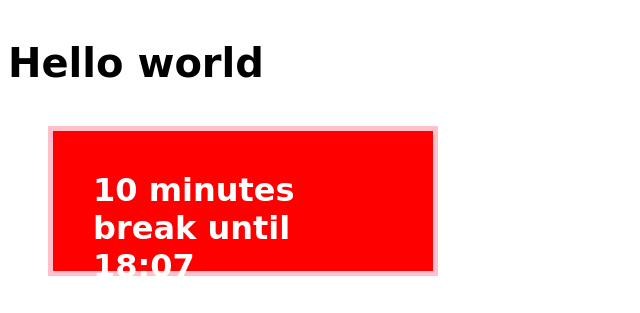
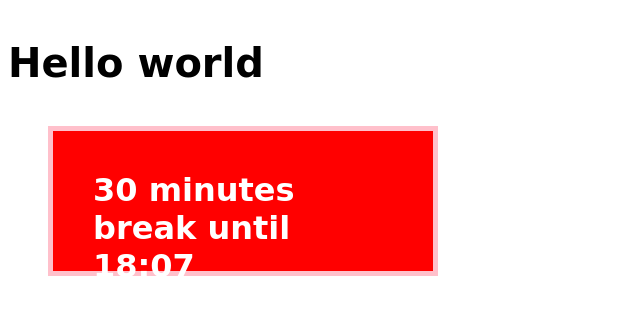
Before and after one commit to Hauly90/Hauly90.github.io, a plain HTML site: page index.html in a window 1280 px wide. Shown: the top 313 px of the page, 0-640 px from the left. Drawn offline with Linux system fonts and the light colour scheme; a web font is replaced by a local one.

Commit message:
Update index.html

```diff
--- a/index.html
+++ b/index.html
@@ -11,7 +11,7 @@
 <main>
 
 <p>Hello world</p>
-<h1 class="break-title">10 minutes break until 18:07</h1>
+<h1 class="break-title">30 minutes break until 18:07</h1>
 
 <h1>Ordered and unordered lists</h1>
 <form class="signup-form">
```
